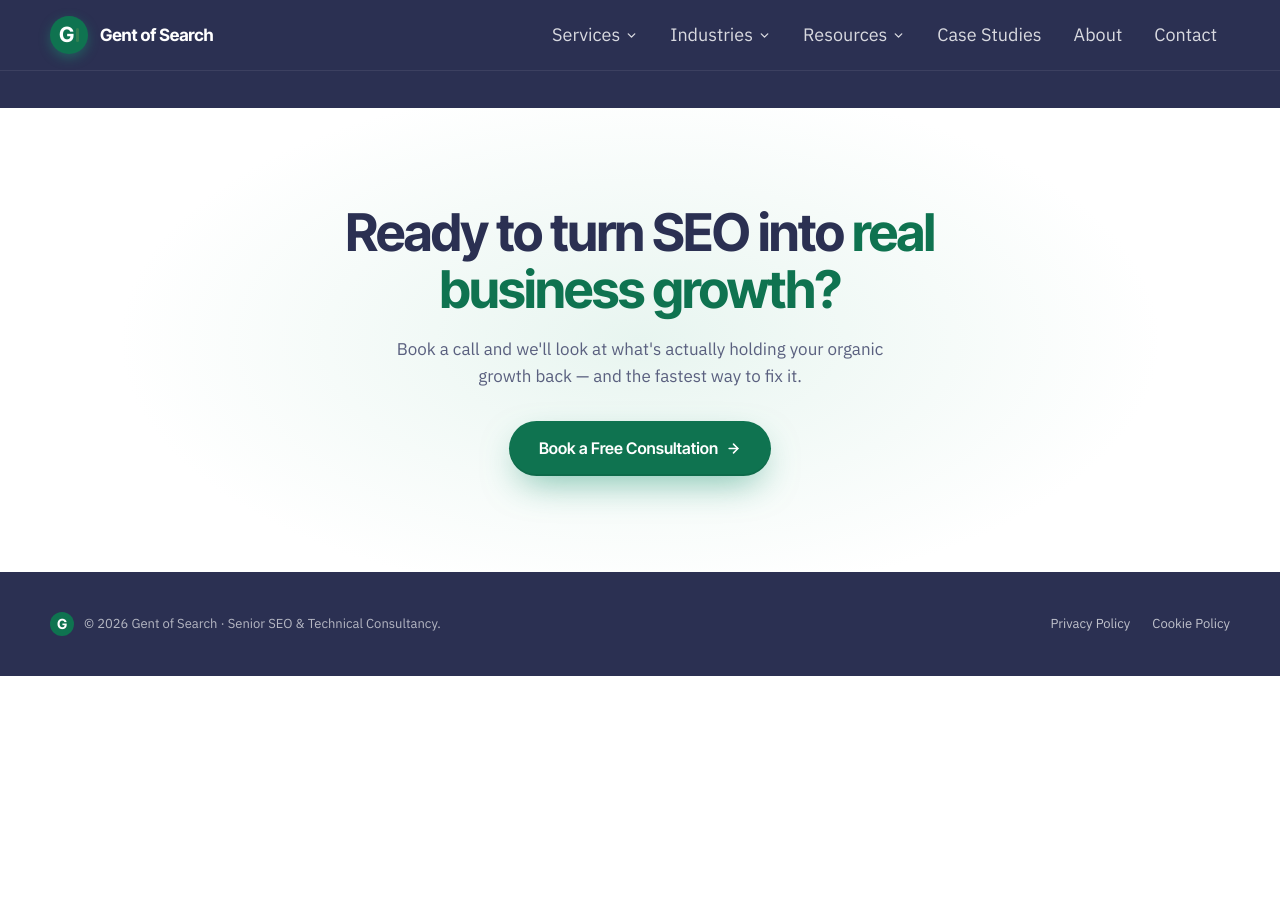
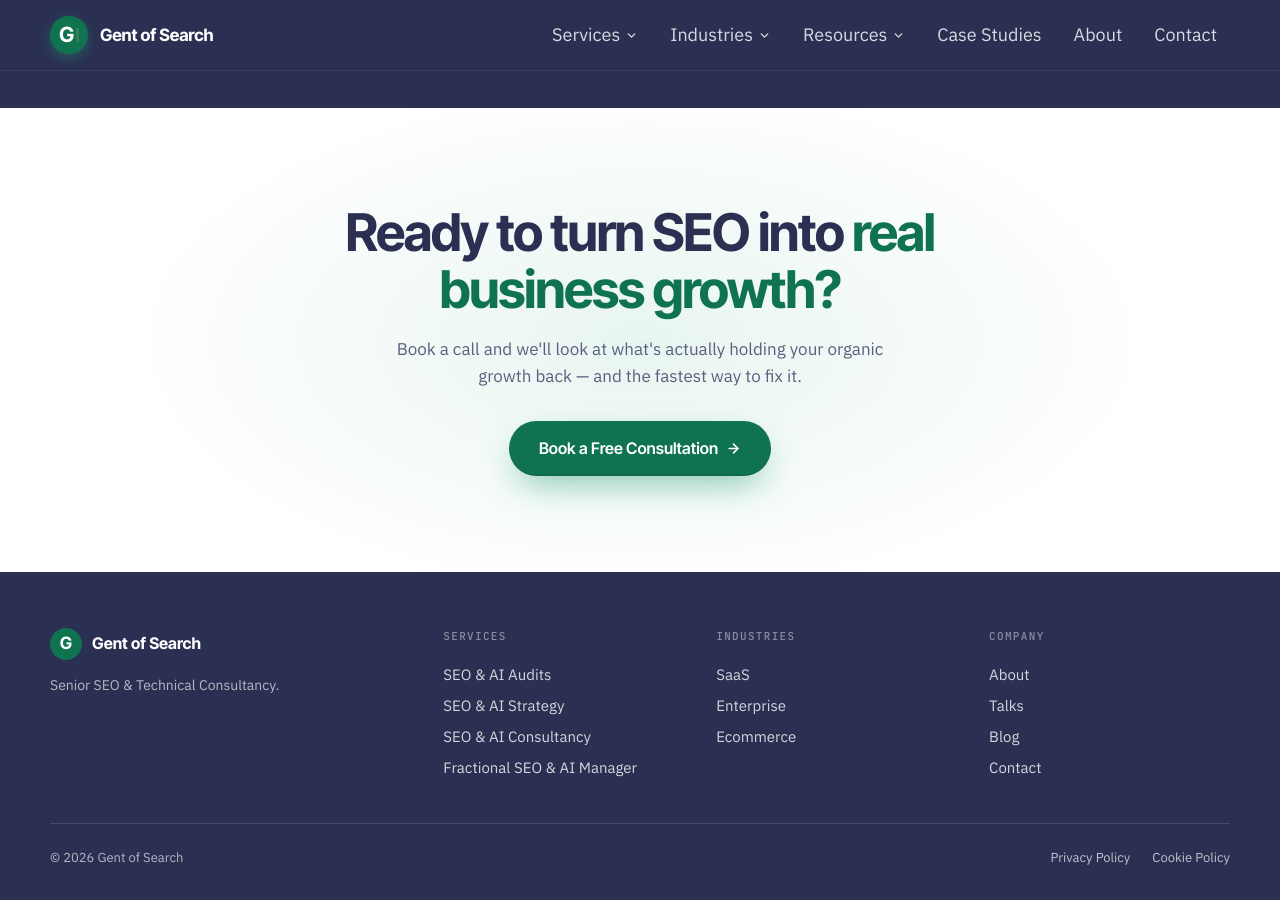
Before and after one commit to Gent-of-Search/gentofsearch.com, a Jekyll site: the page built from index.html, in a window 1280 px wide and 900 px high, scrolled down 9934 px. Built offline with Jekyll 4.4.1, drawn with Linux system fonts in a browser that asks for light colours; before the commit the page ends 10610 px from its top, so only the background shows below that.

Commit message:
Footer: Services, Industries and Company link columns; legal links in bottom bar
Co-Authored-By: Claude Opus 5.5 <noreply@anthropic.com>

```diff
--- a/_includes/footer.html
+++ b/_includes/footer.html
@@ -1,12 +1,40 @@
-<footer style="padding:40px 0; background:#2B3052; color:rgba(255,255,255,0.65);">
-  <div style="width:min(1180px,100% - 48px); margin:0 auto; display:flex; flex-wrap:wrap; justify-content:space-between; align-items:center; gap:20px; font-size:13px;">
-    <div style="display:flex; align-items:center; gap:10px;">
-      <span style="width:24px; height:24px; border-radius:50%; background:#0F7350; display:grid; place-items:center; flex-shrink:0;"><span style="font-family:'Inter Tight',sans-serif; font-weight:700; font-size:14px; line-height:1; color:#FFFFFF;">G</span></span>
-      <span>&copy; {{ site.time | date: '%Y' }} Gent of Search &middot; Senior SEO &amp; Technical Consultancy.</span>
+<footer style="padding:56px 0 32px; background:#2B3052; color:rgba(255,255,255,0.65);">
+  <div style="width:min(1180px,100% - 48px); margin:0 auto;">
+    <div class="gos-footer-grid" style="display:grid; grid-template-columns:1.5fr 1fr 1fr 1fr; gap:36px 32px; padding-bottom:40px;">
+      <div class="gos-footer-brand">
+        <a href="{{ '/' | relative_url }}" style="display:inline-flex; align-items:center; gap:10px; text-decoration:none;">
+          <span style="width:32px; height:32px; border-radius:50%; background:#0F7350; display:grid; place-items:center; flex-shrink:0;"><span style="font-family:'Inter Tight',sans-serif; font-weight:700; font-size:17px; line-height:1; color:#FFFFFF;">G</span></span>
+          <span style="font-family:'Inter Tight',sans-serif; font-weight:700; font-size:16px; color:#FFFFFF;">Gent of Search</span>
+        </a>
+        <p style="font-size:14px; line-height:1.6; margin:14px 0 0; max-width:280px;">Senior SEO &amp; Technical Consultancy.</p>
+      </div>
+      <nav aria-label="Services">
+        <div class="gos-footer-head">Services</div>
+        <a class="gos-footer-link" href="{{ '/services/audits/' | relative_url }}">SEO &amp; AI Audits</a>
+        <a class="gos-footer-link" href="{{ '/services/strategy/' | relative_url }}">SEO &amp; AI Strategy</a>
+        <a class="gos-footer-link" href="{{ '/services/consultancy/' | relative_url }}">SEO &amp; AI Consultancy</a>
+        <a class="gos-footer-link" href="{{ '/services/fractional-seo/' | relative_url }}">Fractional SEO &amp; AI Manager</a>
+      </nav>
+      <nav aria-label="Industries">
+        <div class="gos-footer-head">Industries</div>
+        <a class="gos-footer-link" href="{{ '/industry/b2b-saas/' | relative_url }}">SaaS</a>
+        <a class="gos-footer-link" href="{{ '/industry/enterprise/' | relative_url }}">Enterprise</a>
+        <a class="gos-footer-link" href="{{ '/industry/ecommerce/' | relative_url }}">Ecommerce</a>
+      </nav>
+      <nav aria-label="Company">
+        <div class="gos-footer-head">Company</div>
+        <a class="gos-footer-link" href="{{ '/about/' | relative_url }}">About</a>
+        <a class="gos-footer-link" href="{{ '/talks/' | relative_url }}">Talks</a>
+        <a class="gos-footer-link" href="{{ '/blog/' | relative_url }}">Blog</a>
+        <a class="gos-footer-link" href="{{ '/contact/' | relative_url }}">Contact</a>
+      </nav>
     </div>
-    <div style="display:flex; gap:22px;">
-      <a href="{{ '/privacy/' | relative_url }}" style="color:rgba(255,255,255,0.7); text-decoration:none;">Privacy Policy</a>
-      <a href="{{ '/cookie/' | relative_url }}" style="color:rgba(255,255,255,0.7); text-decoration:none;">Cookie Policy</a>
+    <div style="display:flex; flex-wrap:wrap; justify-content:space-between; align-items:center; gap:14px 20px; padding-top:24px; border-top:1px solid rgba(255,255,255,0.12); font-size:13px;">
+      <span>&copy; {{ site.time | date: '%Y' }} Gent of Search</span>
+      <div style="display:flex; gap:22px;">
+        <a href="{{ '/privacy/' | relative_url }}" class="gos-footer-legal">Privacy Policy</a>
+        <a href="{{ '/cookie/' | relative_url }}" class="gos-footer-legal">Cookie Policy</a>
+      </div>
     </div>
   </div>
 </footer>
--- a/assets/css/site.css
+++ b/assets/css/site.css
@@ -270,3 +270,20 @@ img { max-width: 100%; }
   .gos-fold { min-height: calc(100vh - 59px); min-height: calc(100svh - 59px); display: flex; flex-direction: column; }
   .gos-fold > section:first-child { flex: 1 1 auto; display: flex; flex-direction: column; justify-content: center; }
 }
+
+/* ---------- Footer ---------- */
+.gos-footer-head {
+  font-family: 'JetBrains Mono', monospace; font-size: 11px; font-weight: 500;
+  letter-spacing: 0.12em; text-transform: uppercase; color: rgba(255,255,255,0.45);
+  margin-bottom: 14px;
+}
+.gos-footer-link {
+  display: block; padding: 5px 0; font-size: 15px; line-height: 1.4;
+  color: rgba(255,255,255,0.8); text-decoration: none; transition: color .15s ease;
+}
+.gos-footer-link:hover, .gos-footer-legal:hover { color: #FFFFFF; }
+.gos-footer-legal { color: rgba(255,255,255,0.7); text-decoration: none; transition: color .15s ease; }
+@media (max-width: 860px) {
+  .gos-footer-grid { grid-template-columns: repeat(2, 1fr) !important; }
+  .gos-footer-brand { grid-column: 1 / -1; }
+}
```
